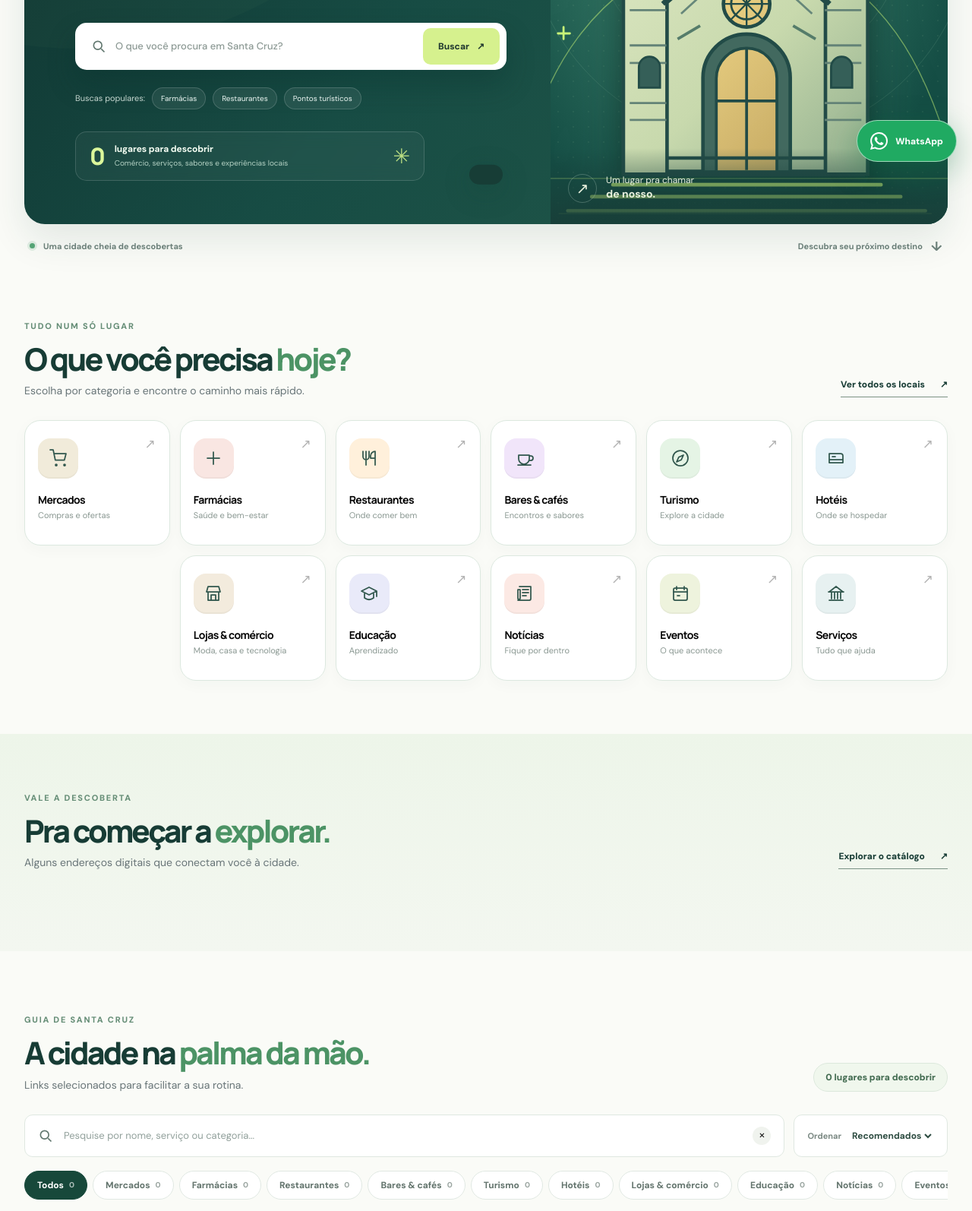
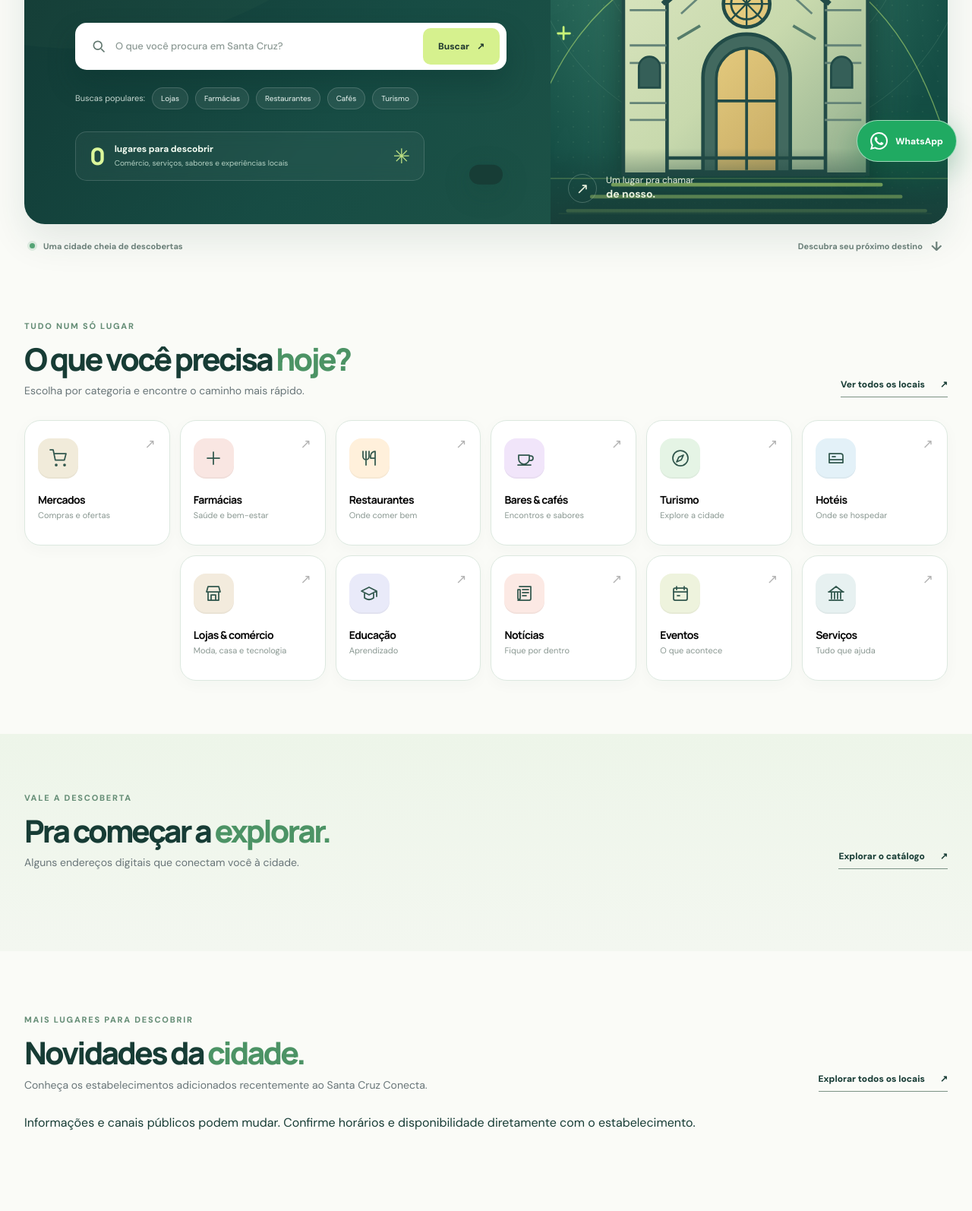
Before and after one commit to petersonschroeder/santa-cruz-conecta, a plain HTML site: page index.html in a window 1280 px wide. Shown: the part 566-2160 px from the top of the page at 76% size. Drawn offline with Linux system fonts and the light colour scheme; no server answers.

Commit message:
Revisar homepage: novidades, buscas rápidas, ordenação recente e estados de erro claros

```diff
--- a/index.html
+++ b/index.html
@@ -59,12 +59,12 @@
             <input id="heroInput" type="search" placeholder="O que você procura em Santa Cruz?" autocomplete="off">
             <button type="submit">Buscar <span aria-hidden="true">↗</span></button>
           </form>
-          <div class="hero-tags"><span>Buscas populares:</span><button type="button" data-quick="farmacias">Farmácias</button><button type="button" data-quick="restaurantes">Restaurantes</button><button type="button" data-quick="turismo">Pontos turísticos</button></div>
+          <div class="hero-tags"><span>Buscas populares:</span><button type="button" data-quick="comercio">Lojas</button><button type="button" data-quick="farmacias">Farmácias</button><button type="button" data-quick="restaurantes">Restaurantes</button><button type="button" data-quick="bares">Cafés</button><button type="button" data-quick="turismo">Turismo</button></div>
           <div class="hero-proof"><span class="hero-proof-number" id="heroPlaceCount">—</span><span><strong>lugares para descobrir</strong><small>Comércio, serviços, sabores e experiências locais</small></span><span class="hero-proof-glow" aria-hidden="true">✳</span></div>
         </div>
         <div class="hero-visual" role="img" aria-label="Ilustração original da Catedral São João Batista, símbolo de Santa Cruz do Sul">
           <div class="visual-orbit orbit-one"></div><div class="visual-orbit orbit-two"></div><div class="visual-stamp">DE CORAÇÃO<br><strong>SANTA-CRUZENSE</strong><small>✳ DESDE SEMPRE ✳</small></div>
-          <img class="cathedral-art" src="assets/catedral.svg" alt="Ilustração da Catedral São João Batista">
+          <img class="cathedral-art" src="assets/catedral.svg" alt="Ilustração da Catedral São João Batista" fetchpriority="high" decoding="async">
           <div class="visual-caption"><span class="visual-caption-icon">↗</span><span>Um lugar pra chamar<br><strong>de nosso.</strong></span></div>
         </div>
       </div>
@@ -83,16 +83,25 @@
       </div>
     </section>
 
+    <section class="section shell latest-section" id="novidades" aria-labelledby="latest-title">
+      <div class="section-heading">
+        <div><span class="section-kicker">MAIS LUGARES PARA DESCOBRIR</span><h2 id="latest-title">Novidades da <i>cidade.</i></h2><p>Conheça os estabelecimentos adicionados recentemente ao Santa Cruz Conecta.</p></div>
+        <a class="text-link" id="latestExplore" href="#catalogo">Explorar todos os locais <span aria-hidden="true">↗</span></a>
+      </div>
+      <div class="latest-grid" id="latestGrid" aria-label="Estabelecimentos adicionados recentemente"></div>
+      <p class="latest-footnote">Informações e canais públicos podem mudar. Confirme horários e disponibilidade diretamente com o estabelecimento.</p>
+    </section>
+
     <section class="section shell directory-section" id="catalogo" aria-labelledby="directory-title">
       <div class="section-heading"><div><span class="section-kicker">GUIA DE SANTA CRUZ</span><h2 id="directory-title">A cidade na <i>palma da mão.</i></h2><p>Links selecionados para facilitar a sua rotina.</p></div><span id="totalCount" class="counter-pill">Carregando locais...</span></div>
       <div class="directory-toolbar">
         <div class="directory-search"><svg viewBox="0 0 24 24" aria-hidden="true" fill="none" stroke="currentColor" stroke-width="2"><circle cx="10.5" cy="10.5" r="6.5"/><path d="m16 16 5 5"/></svg><label for="directoryInput" class="sr-only">Pesquisar estabelecimentos</label><input id="directoryInput" type="search" placeholder="Pesquise por nome, serviço ou categoria..."><button type="button" id="clearSearch" aria-label="Limpar pesquisa" hidden>✕</button></div>
-        <label class="sort-wrap">Ordenar <select id="sortBy" aria-label="Ordenar locais"><option value="recommended">Recomendados</option><option value="name">Nome (A–Z)</option><option value="category">Categoria</option></select></label>
+        <label class="sort-wrap">Ordenar <select id="sortBy" aria-label="Ordenar locais"><option value="recommended">Recomendados</option><option value="recent">Mais recentes</option><option value="name">Nome (A–Z)</option><option value="category">Categoria</option></select></label>
       </div>
       <div class="filter-scroll" aria-label="Filtrar por categoria"><div id="filterChips" class="filter-chips"></div></div>
       <div class="results-line"><span id="resultsInfo" role="status" aria-live="polite"></span><button type="button" class="favorites-filter" id="favoritesFilter"><svg viewBox="0 0 24 24" fill="none" stroke="currentColor" stroke-width="2" aria-hidden="true"><path d="M20.8 4.6a5.4 5.4 0 0 0-7.6 0L12 5.8l-1.2-1.2a5.4 5.4 0 0 0-7.6 7.6L12 21l7.6-7.6 1.2-1.2a5.4 5.4 0 0 0 0-7.6Z"/></svg> Somente favoritos</button></div>
       <div class="directory-grid" id="directoryGrid"></div>
-      <div class="empty-state" id="emptyState" hidden><span class="empty-illustration">⌕</span><h3>Nenhum resultado por aqui</h3><p>Tente outro termo ou limpe os filtros para descobrir novos lugares.</p><button id="resetFilters" class="button-dark">Limpar filtros</button></div>
+      <div class="empty-state" id="emptyState" hidden><span class="empty-illustration" aria-hidden="true">⌕</span><h3 id="emptyTitle">Nenhum resultado por aqui</h3><p id="emptyDescription">Tente outro termo ou limpe os filtros para descobrir novos lugares.</p><button type="button" id="resetFilters" class="button-dark">Limpar filtros</button></div>
       <div class="load-more-wrap" id="loadMoreWrap"><button type="button" class="load-more" id="loadMore">Mostrar mais lugares <span aria-hidden="true">↓</span></button></div>
     </section>
 
@@ -125,7 +134,7 @@
       </div>
     </section>
 
-    <section class="city-section" id="cidade" aria-labelledby="city-title"><div class="shell city-inner"><div class="city-text"><span class="section-kicker">NOSSA ESSÊNCIA</span><h2 id="city-title">Uma cidade com<br><i>histórias pra contar.</i></h2><p>Entre as árvores do Túnel Verde, as torres da Catedral e o movimento da Oktoberfest, Santa Cruz do Sul mistura tradição germânica, encontro e uma energia que é só daqui.</p><p>Este portal nasceu para conectar quem vive, visita, trabalha e empreende na cidade — sem deixar os bons lugares escondidos em mil abas.</p><a class="city-link" href="https://www.santacruz.rs.gov.br/servicos/servicos-para-o-turista" rel="noopener noreferrer" target="_blank">Conhecer o turismo oficial <span aria-hidden="true">↗</span></a></div><div class="city-art"><div class="city-art-header"><span>29°43′ S &nbsp; 52°26′ O</span><span>RS · BRASIL</span></div><img src="assets/tunel.svg" alt="Ilustração original de árvores formando o Túnel Verde"><div class="city-art-foot"><strong>PELAS RUAS DA SANTINHA</strong><span>Tradição + movimento + futuro</span></div></div></div></section>
+    <section class="city-section" id="cidade" aria-labelledby="city-title"><div class="shell city-inner"><div class="city-text"><span class="section-kicker">NOSSA ESSÊNCIA</span><h2 id="city-title">Uma cidade com<br><i>histórias pra contar.</i></h2><p>Entre as árvores do Túnel Verde, as torres da Catedral e o movimento da Oktoberfest, Santa Cruz do Sul mistura tradição germânica, encontro e uma energia que é só daqui.</p><p>Este portal nasceu para conectar quem vive, visita, trabalha e empreende na cidade — sem deixar os bons lugares escondidos em mil abas.</p><a class="city-link" href="https://www.santacruz.rs.gov.br/servicos/servicos-para-o-turista" rel="noopener noreferrer" target="_blank">Conhecer o turismo oficial <span aria-hidden="true">↗</span></a></div><div class="city-art"><div class="city-art-header"><span>29°43′ S &nbsp; 52°26′ O</span><span>RS · BRASIL</span></div><img src="assets/tunel.svg" alt="Ilustração original de árvores formando o Túnel Verde" loading="lazy" decoding="async"><div class="city-art-foot"><strong>PELAS RUAS DA SANTINHA</strong><span>Tradição + movimento + futuro</span></div></div></div></section>
 
     <section class="section shell info-section" id="informacoes" aria-labelledby="info-title"><div class="section-heading"><div><span class="section-kicker">BOM SABER</span><h2 id="info-title">Mais que um <i>diretório.</i></h2><p>Informações úteis para navegar pela cidade.</p></div></div><div class="info-grid"><a href="https://santacruzmaisturistica.com.br/" target="_blank" rel="noopener noreferrer" class="info-card info-green"><span class="info-icon">✳</span><span class="info-copy"><strong>Visite Santa Cruz</strong><span>Roteiros, turismo e experiências no portal oficial</span></span><span class="info-arrow">↗</span></a><a href="https://santacruz.passagensweb.com.br/Principal" target="_blank" rel="noopener noreferrer" class="info-card info-blue"><span class="info-icon">↗</span><span class="info-copy"><strong>Vai viajar?</strong><span>Consulte passagens na rodoviária da cidade</span></span><span class="info-arrow">↗</span></a><a href="https://www.santacruz.rs.gov.br/" target="_blank" rel="noopener noreferrer" class="info-card info-peach"><span class="info-icon">⌂</span><span class="info-copy"><strong>Serviços públicos</strong><span>Acesse informações oficiais da Prefeitura</span></span><span class="info-arrow">↗</span></a></div></section>
   </main>
```
